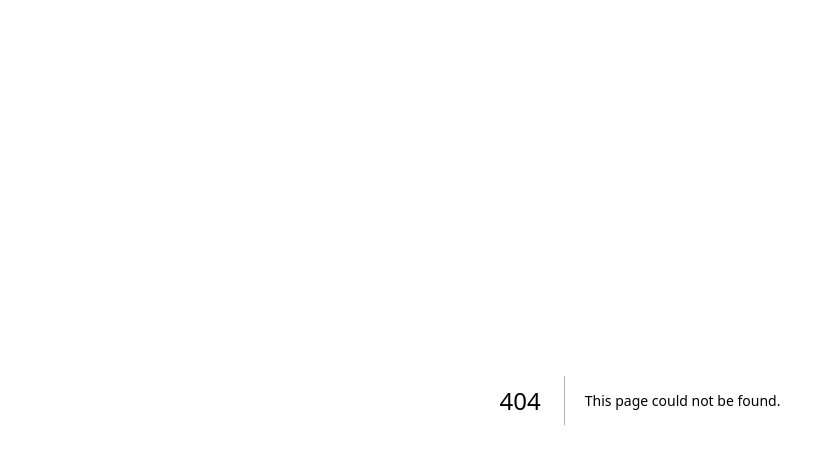
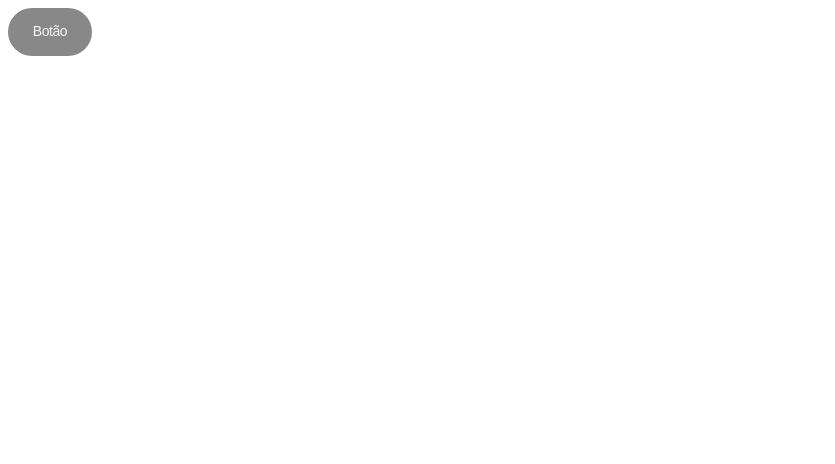
Before and after one commit to amigosdosanimais/.github, a Next.js app: page /testComponents in a window 1280 px wide. Before the commit this address had no page. Shown: the top 464 px of the page, without its empty margins (0-835 px from the left). Built offline with nearby package versions, Linux system fonts and the light colour scheme.

Commit message:
Criei o componente botão
Criei o componente botão e uma página de teste de componentes

```diff
--- /dev/null
+++ b/pages/testComponents.jsx
@@ -0,0 +1,9 @@
+import Button from '../src/components/button/button'
+
+export default function TestComponents (){
+    return(
+        <>
+        <Button/>
+        </>
+    )
+}
--- /dev/null
+++ b/src/components/button/button.jsx
@@ -0,0 +1,29 @@
+import styles from './button.module.css'
+import IconSVG from '../../../public/images/icon-plus.svg'
+
+export default function Button ({
+    type = 'dark',
+    disabled = false,
+    icon = false,
+    text = 'Botão',
+    width = '84px',
+    height = '48px',
+    shadow = false,
+    onClick
+})
+    {
+        const buttonClasses = `${styles.button} ${styles[type]} ${disabled ? styles.disabled : ''} ${shadow ? styles.shadow : ''}`;
+
+
+        return (
+            <button
+                className={buttonClasses}
+                style={{width: width, height: height}}
+                onClick={onClick}
+                disabled={disabled}
+            >
+                {icon && <IconSVG className={styles.icon}/>}
+                <p className={styles.text}>{text}</p>
+            </button>
+        )
+    }
--- /dev/null
+++ b/src/components/button/button.module.css
@@ -0,0 +1,109 @@
+@charset "UTF-8";
+/* Estilos básicos do botão */
+  .button {
+    display: inline-flex;
+    flex-direction: column;
+    justify-content: center;
+    align-items: center;
+    gap: 8px;
+    flex-shrink: 0;
+    border-radius: 100px;
+  }
+   .text{
+    text-align: center;
+    font-family: Arial, Helvetica, sans-serif;
+    font-size: 14px;
+    font-style: normal;
+    font-weight: 400;
+    line-height: 155.99%; /* 21.839px */
+    letter-spacing: -0.42px;
+   }
+
+
+  /* Estilo para botões tipo dark */
+
+  /* Default no botão dark */
+  .dark {
+    background-color: var(--color-g400);
+    color: var(--color-g50);
+    border: none;
+  }
+
+  /* Hover no botão dark */
+  .dark:hover {
+    background-color: var(--color-g600);
+    color: var(--color-g50);
+  }
+
+  /* Pressed (ativo) no botão dark */
+  .dark:active {
+    background-color: var(--color-g900);
+    color: var(--color-g50);
+  }
+
+
+
+  /* Estilo para botões tipo default */
+
+  /* Default no botão default */
+  .default {
+    background-color: #e0e0e0;
+    color: black;
+    border: 1px solid #ccc;
+  }
+
+  /* Hover no botão default */
+  .default:hover {
+    background-color: #d5d5d5;
+  }
+
+  /* Pressed (ativo) no botão default */
+  .default:active {
+    background-color: #bdbdbd;
+  }
+
+
+
+  /* Estilo para botões tipo light */
+
+  /* Default no botão light */
+  .light {
+    background-color: white;
+    color: black;
+    border: 1px solid #aaa;
+  }
+
+  /* Hover no botão light */
+  .light:hover {
+    background-color: #f9f9f9;
+  }
+
+  /* Pressed (ativo) no botão light */
+  .light:active {
+    background-color: #f0f0f0;
+  }
+
+
+
+  /* Estilo para o estado disabled (desabilitado) */
+  .disabled {
+    background-color: #ccc;
+    color: #999;
+    cursor: not-allowed;
+  }
+
+
+
+  /* Estilo para o ícone dentro do botão */
+  .icon {
+    width: 16px;
+    height: 16px;
+    margin-right: 8px;
+  }
+
+
+
+  /* Estilo para sombra */
+  .shadow {
+    box-shadow: 2px 4px 6px rgba(0, 0, 0, 0.2);
+  }
--- a/src/components/footeronboarding/footeronboarding.module.css
+++ b/src/components/footeronboarding/footeronboarding.module.css
@@ -3,7 +3,7 @@
 .footer{
     height: 100%;
     width: 100vw;
-    background-color: var(--color-danger);
+    background-color: #D9D9D9;
     display: grid;
     grid-template-columns: 66px 1fr 1fr 1fr 1fr 66px;
     gap: 100px;
--- a/src/components/headeronboarding/headeronboarding.jsx
+++ b/src/components/headeronboarding/headeronboarding.jsx
@@ -4,7 +4,7 @@ export default function HeaderOnboardingComponent(){
     return(
         <div className={styles.header}>
         <button className={styles.btnlogo}>
-            <a className={styles.link} href="/">
+            <a className={styles.link} href="/testComponents">
                 Logotipo
             </a>
         </button>
--- a/styles/globals.css
+++ b/styles/globals.css
@@ -1,4 +1,5 @@
 @import "~@flaticon/flaticon-uicons/css/all/all";
+
 
 :root{
     --color-white:#ffffff;
```
Also changed, not shown: public/images/icon-plus.svg (added).
